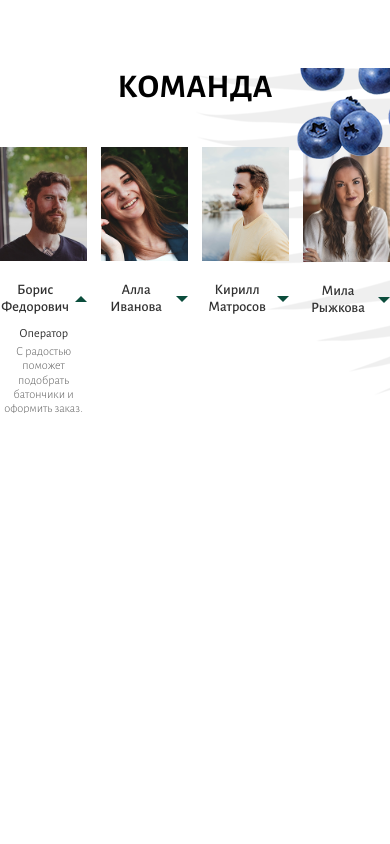
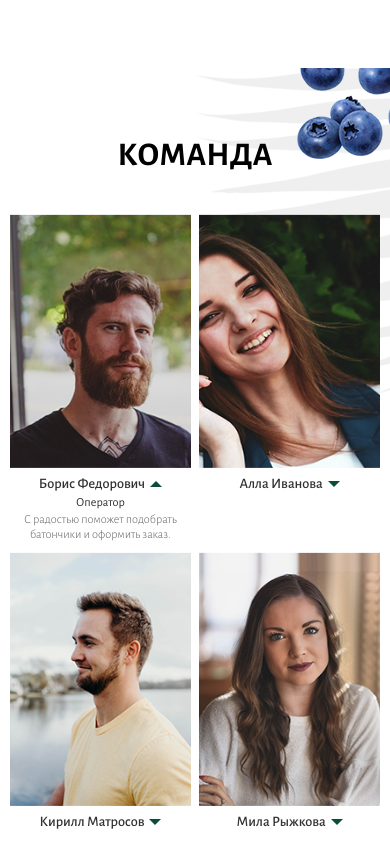
Before and after one commit to olpolukarova/chocco, a website: page src/pug/index.pug in a window 390 px wide. Shown: the part 1620-2464 px from the top of the page. Drawn offline with nearby package versions, Linux system fonts and the light colour scheme; files that its build step writes are made by us from their sources; files whose address does not match are found by name.

Commit message:
адаптив 3 секция

```diff
--- a/src/pug/template/_section-4_team.pug
+++ b/src/pug/template/_section-4_team.pug
@@ -1,44 +1,45 @@
 section.section.section-team#sec4
-  .section-center.section-center--team
-    h2.title Команда
-    .team
-      .team__common
-        .team__foto
-          img.team__foto-img(src="./images/sec4/ava1.jpg", alt="Оператор")
-        a(href="#").team__title
-          p.team__title-name Борис Федорович
-          p.team__title-down.active
-          p.team__title-up.active
-        .team__hiden.active
-          .team__hiden-title Оператор
-          .team__hiden-text С радостью поможет подобрать батончики и оформить заказ.
-      .team__common
-        .team__foto
-          img.team__foto-img(src="./images/sec4/ava2.jpg", alt="Директор по закупкам")
-        a(href="#").team__title
-          p.team__title-name Алла Иванова
-          p.team__title-down
-          p.team__title-up
-        .team__hiden
-          .team__hiden-title Директор по закупкам
-          .team__hiden-text С радостью поможет подобрать батончики и оформить заказ.
-      .team__common
-        .team__foto
-          img.team__foto-img(src="./images/sec4/ava3.jpg", alt="Маркетолог")
-        a(href="#").team__title
-          p.team__title-name Кирилл Матросов
-          p.team__title-down
-          p.team__title-up
-        .team__hiden
-          .team__hiden-title Маркетолог
-          .team__hiden-text Работа маркетолога - это всегда интересно и креативно.
-      .team__common
-        .team__foto
-          img.team__foto-img(src="./images/sec4/ava4.jpg", alt="Менеджер")
-        a(href="#").team__title
-          p.team__title-name Мила Рыжкова
-          p.team__title-down
-          p.team__title-up
-        .team__hiden
-          .team__hiden-title Ведущий менеджер отдела закупок и логистики
-          .team__hiden-text С радостью поможет подобрать батончики и оформить заказ.
+  .container.container--team
+    .center
+      h2.title Команда
+      .team
+        .team__common
+          .team__foto
+            img.team__foto-img(src="./images/sec4/ava1.jpg", alt="Оператор")
+          a(href="#").team__title
+            p.team__title-name Борис Федорович
+            p.team__title-down.active
+            p.team__title-up.active
+          .team__hiden.active
+            .team__hiden-title Оператор
+            .team__hiden-text С радостью поможет подобрать батончики и оформить заказ.
+        .team__common
+          .team__foto
+            img.team__foto-img(src="./images/sec4/ava2.jpg", alt="Директор по закупкам")
+          a(href="#").team__title
+            p.team__title-name Алла Иванова
+            p.team__title-down
+            p.team__title-up
+          .team__hiden
+            .team__hiden-title Директор по закупкам
+            .team__hiden-text С радостью поможет подобрать батончики и оформить заказ.
+        .team__common
+          .team__foto
+            img.team__foto-img(src="./images/sec4/ava3.jpg", alt="Маркетолог")
+          a(href="#").team__title
+            p.team__title-name Кирилл Матросов
+            p.team__title-down
+            p.team__title-up
+          .team__hiden
+            .team__hiden-title Маркетолог
+            .team__hiden-text Работа маркетолога - это всегда интересно и креативно.
+        .team__common
+          .team__foto
+            img.team__foto-img(src="./images/sec4/ava4.jpg", alt="Менеджер")
+          a(href="#").team__title
+            p.team__title-name Мила Рыжкова
+            p.team__title-down
+            p.team__title-up
+          .team__hiden
+            .team__hiden-title Ведущий менеджер отдела закупок и логистики
+            .team__hiden-text С радостью поможет подобрать батончики и оформить заказ.
--- a/src/sass/template/_media-480.scss
+++ b/src/sass/template/_media-480.scss
@@ -45,7 +45,10 @@
     flex-shrink: 0;
     margin-right: 3vmin;
   }
-
+  ////////
+  .container--team{
+    max-width: 100%;
+  }
 
 
 
--- a/src/sass/template/_media-768.scss
+++ b/src/sass/template/_media-768.scss
@@ -78,7 +78,29 @@
   .why__icon{
     margin-bottom: 2vmin;
   }
-
+  ////////////
+  .container--team{
+    max-width: 34rem;
+  }
+  .team{
+    flex-wrap: wrap;
+    margin-right: -2vmin;
+  }
+  .team__common{
+    width: calc(50% - 2vmin );
+    margin-right: 2vmin;
+    margin-bottom: 3vmin;
+      &:last-child{
+        margin-right: 2vmin;
+      }
+  }
+  .team__foto{
+    margin-bottom: 2vmin;
+    height: 30vmax;
+  }
+  .team__title{
+    margin-bottom: 0.5vmin;
+  }
 
 
 
--- a/src/sass/template/_section-4_team.scss
+++ b/src/sass/template/_section-4_team.scss
@@ -38,6 +38,8 @@
 }
 .team__foto-img{
   width: 100%;
+  height: 100%;
+  object-fit: cover;
 }
 .team__title{
   color: $light-black;
```
Also changed, not shown: build/css/main.css, build/index.html.
